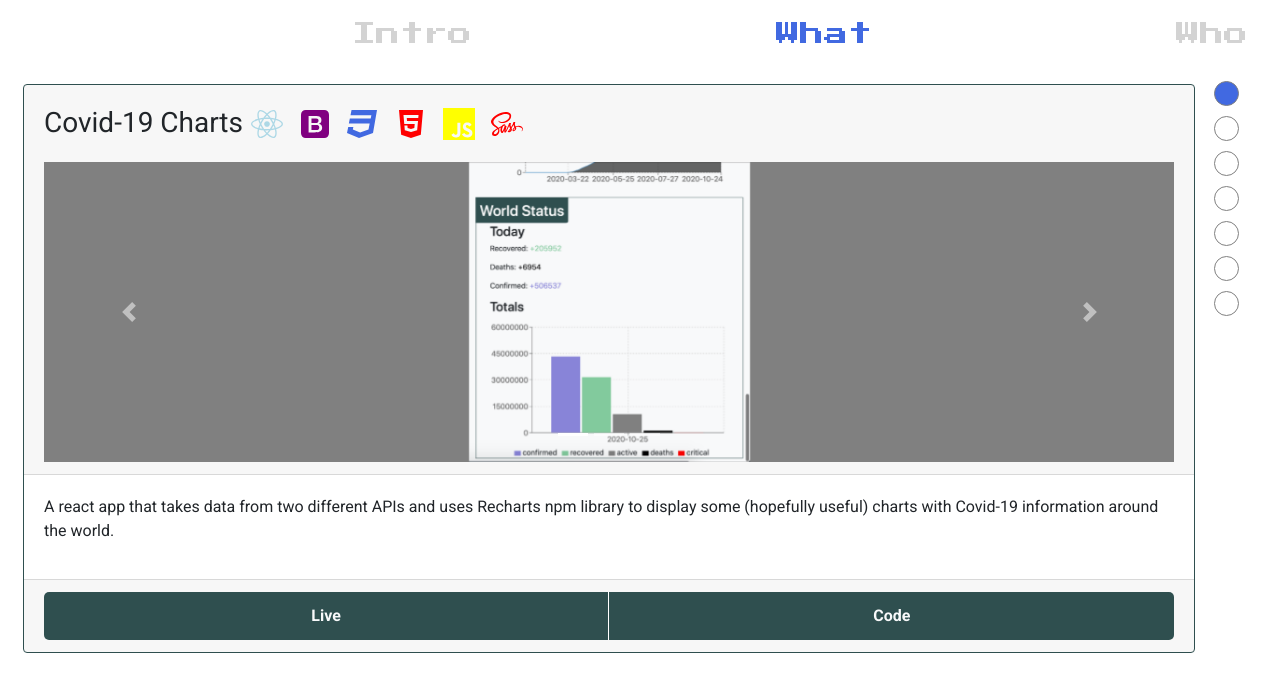
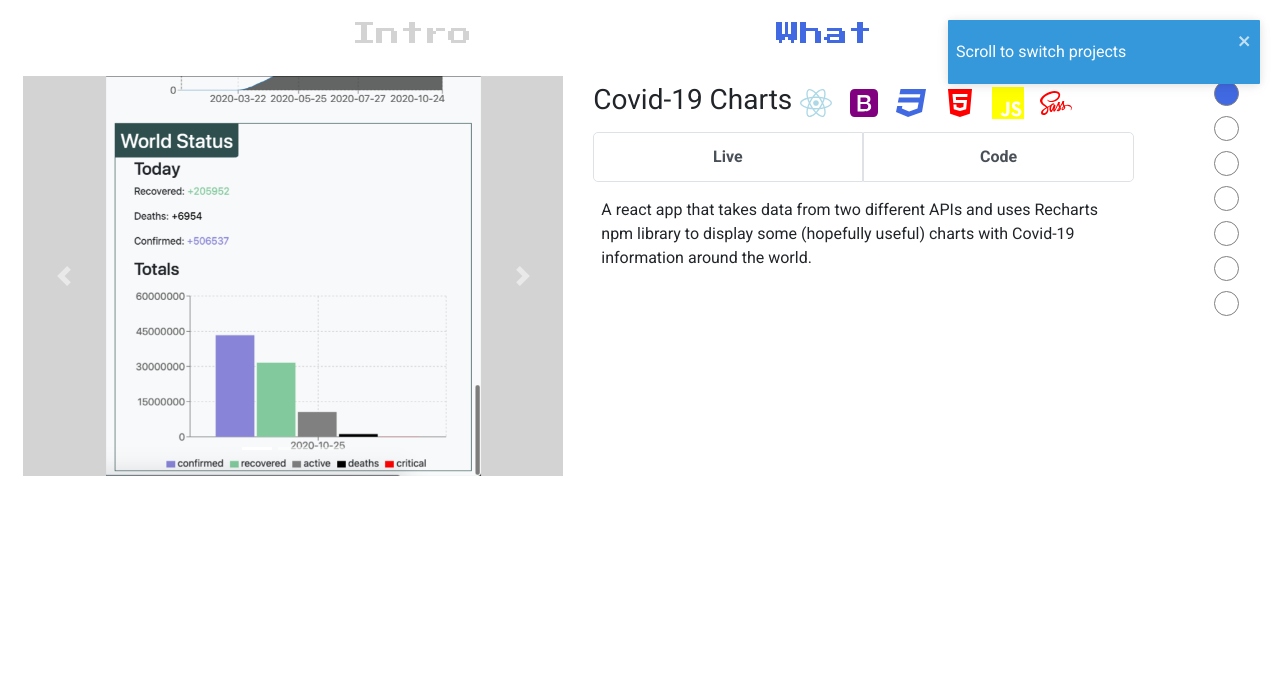
Before and after one commit to irlgabriel/portfolio, a React (Create React App) app: page /#/what in a window 1280 px wide. Shown: the top 692 px of the page. Built offline with nearby package versions, Linux system fonts and the light colour scheme.

Commit message:
first decently looking working version

```diff
--- a/package.json
+++ b/package.json
@@ -22,6 +22,7 @@
     "react-router-dom": "^5.2.0",
     "react-scripts": "3.4.3",
     "react-scrollspy": "^3.4.3",
+    "react-toastify": "^6.0.9",
     "react-transition-group": "^4.4.1",
     "reactstrap": "^8.6.0",
     "styled-components": "^5.2.0"
--- a/src/App.components.js
+++ b/src/App.components.js
@@ -2,7 +2,7 @@ import styled from "styled-components";
 import { Container } from "reactstrap";
 
 export const Cont = styled(Container)`
-  background: url(${({image}) =>(image)});
+  background: url(${({ image }) => image});
   background-repeat: no-repeat;
   background-size: cover;
-`
+`;
--- a/src/App.js
+++ b/src/App.js
@@ -1,7 +1,9 @@
 import React from "react";
 import GlobalStyle from "./globalStyles";
-import { HashRouter as Router, Route} from "react-router-dom";
+import { HashRouter as Router, Route } from "react-router-dom";
 import "bootstrap/dist/css/bootstrap.min.css";
+import { ToastContainer, toast } from "react-toastify";
+import "react-toastify/dist/ReactToastify.css";
 
 // Components
 import { Cont as Container } from "./App.components";
@@ -9,13 +11,15 @@ import { Navbar, Projects, Footer, Intro, Me } from "./components";
 import { CSSTransition } from "react-transition-group";
 import { routes } from "./routes";
 function App() {
+  const notify = toast("Scroll to switch projects", { type: toast.TYPE.INFO });
+
   return (
     <Router basename="/">
-      <Container id="everywhere-container" fluid={true} className="px-0"
-      >
+      <Container id="everywhere-container" fluid={true} className="px-0">
+        <ToastContainer />
         <GlobalStyle />
         <Navbar />
-        <Container className="p-relative">
+        <Container fluid className="p-relative">
           {routes.map(({ path, Component }) => (
             <Route key={path} exact path={path}>
               {({ match }) => (
@@ -25,8 +29,8 @@ function App() {
                   classNames="page"
                   unmountOnExit
                 >
-                  <div className="page mb-auto">
-                    <Component/>
+                  <div className="mb-auto">
+                    <Component />
                   </div>
                 </CSSTransition>
               )}
--- a/src/components/Footer/Data.js
+++ b/src/components/Footer/Data.js
@@ -6,7 +6,6 @@ import {
   FaLinkedin,
 } from "react-icons/fa";
 import { AiFillMail } from "react-icons/ai";
-
 
 export const contacts = [
   {
--- a/src/components/Footer/Footer.js
+++ b/src/components/Footer/Footer.js
@@ -4,7 +4,6 @@ import { contacts } from "./Data";
 import { Container, ListGroup, ListGroupItem } from "reactstrap";
 
 export default function Footer() {
-
   return (
     <Container fluid={true} className="py-2">
       <ListGroup id="footer" className="mx-auto" horizontal="sm">
--- a/src/components/Intro/Intro.js
+++ b/src/components/Intro/Intro.js
@@ -2,9 +2,5 @@ import React from "react";
 import { Container } from "reactstrap";
 
 export default () => {
-  return (
-    <Container className="mb-auto" fluid>
-      <h2>INTRO</h2>
-    </Container>
-  );
+  return <Container className="mb-auto" fluid></Container>;
 };
--- a/src/components/Navbar/Navbar.js
+++ b/src/components/Navbar/Navbar.js
@@ -3,7 +3,6 @@ import { useLocation } from "react-router-dom";
 import { Intro, Me, Projects } from "../../components";
 import { Navbar, Nav, Container } from "reactstrap";
 import { NavLink } from "./Navbar.components";
-
 
 export default function AppNavbar() {
   const [location, setLocation] = useState(useLocation().pathname);
--- a/src/components/Projects/MainProject/MainProject.js
+++ b/src/components/Projects/MainProject/MainProject.js
@@ -5,33 +5,34 @@ import {
   CarouselIndicators,
   CarouselControl,
   ListGroupItem,
-  Card,
-  CardBody,
-  CardTitle,
-  CardHeader,
-  CardSubtitle,
-  CardFooter,
   Row,
+  Container,
   Col,
+  Toast,
 } from "reactstrap";
 import { ImageContainer } from "./Mainproject.components";
 
-
-export default function MainProject({ images, id, name, techIcons, desc, liveURL, codeURL, setParentAnimating }) {
+export default function MainProject({
+  images,
+  id,
+  name,
+  techIcons,
+  desc,
+  liveURL,
+  codeURL,
+  setParentAnimating,
+}) {
   const [activeIndex, setActiveIndex] = useState(0);
   const [animating, setAnimating] = useState(false);
-
   const next = () => {
     if (animating) return;
-    const nextIndex =
-      activeIndex === images.length - 1 ? 0 : activeIndex + 1;
+    const nextIndex = activeIndex === images.length - 1 ? 0 : activeIndex + 1;
     setActiveIndex(nextIndex);
   };
 
   const previous = () => {
     if (animating) return;
-    const nextIndex =
-      activeIndex === 0 ? images.length - 1 : activeIndex - 1;
+    const nextIndex = activeIndex === 0 ? images.length - 1 : activeIndex - 1;
     setActiveIndex(nextIndex);
   };
 
@@ -41,22 +42,10 @@ export default function MainProject({ images, id, name, techIcons, desc, liveURL
   };
 
   return (
-    <Card
-      id={id}
-      className="card mt-2 p-relative"
-      style={{ background: "transparent" }}
-    >
-      <CardHeader>
-        <CardTitle className="d-inline-block h3">{name}</CardTitle>
-        {techIcons.map((icon) => (
-          <span className="mx-2" style={{ fontSize: "2rem" }}>
-            {icon}
-          </span>
-        ))}
-        <CardSubtitle className="mb-3"></CardSubtitle>
-        {
-
+    <Row className="project-row" id={id}>
+      <Col xs="12" sm="6" className="project-carousel-col">
         <Carousel
+          style={{ width: "400px" }}
           interval={false}
           activeIndex={activeIndex}
           next={next}
@@ -89,20 +78,22 @@ export default function MainProject({ images, id, name, techIcons, desc, liveURL
             onClickHandler={next}
           />
         </Carousel>
-        }
-      </CardHeader>
-      <CardBody>
-        <p>{desc}</p>
-      </CardBody>
-      <CardFooter>
-        <Row noGutters className="mx-0">
-          <Col className="border-left-radius-5 text-center text-dark ">
+      </Col>
+      <Col xs="12" sm="6" className="project-info-col">
+        <Row noGutters>
+          <Container fluid className="flex-wrap d-flex align-items-center px-0">
+            <h3 className="mb-0">{name}</h3>
+            {techIcons.map((icon) => (
+              <span className="mx-2" style={{ fontSize: "2rem" }}>
+                {icon}
+              </span>
+            ))}
+          </Container>
+          <Col className="my-2 border-left-radius-5 border text-center text-dark ">
             <ListGroupItem
               style={{
                 borderRight: "1px solid white",
-                backgroundColor: "darkslategray",
               }}
-              className="text-light"
               tag="a"
               href={liveURL}
               action
@@ -110,19 +101,14 @@ export default function MainProject({ images, id, name, techIcons, desc, liveURL
               <span className="font-weight-bold">Live</span>
             </ListGroupItem>
           </Col>
-          <Col className="border-right-radius-5 text-center text-dark ">
-            <ListGroupItem
-              style={{ backgroundColor: "darkslategray" }}
-              className="text-light"
-              tag="a"
-              href={codeURL}
-              action
-            >
+          <Col className="my-2 border-right-radius-5 border text-center text-dark ">
+            <ListGroupItem tag="a" href={codeURL} action>
               <span className="font-weight-bold">Code</span>
             </ListGroupItem>
           </Col>
+          <p className="py-2 px-2">{desc}</p>
         </Row>
-      </CardFooter>
-    </Card>
+      </Col>
+    </Row>
   );
 }
--- a/src/components/Projects/MainProject/Mainproject.components.js
+++ b/src/components/Projects/MainProject/Mainproject.components.js
@@ -5,9 +5,9 @@ export const ImageContainer = styled.div`
   background-size: contain;
   background-repeat: no-repeat;
   background-position: center;
-  width: 60%;
+  width: 80%;
   margin: 0 auto;
-  min-height: 300px;
-  max-height: 350px;
+  min-height: 400px;
+  max-height: 650px;
   transition: all 0.3s ease;
 `;
--- a/src/components/Projects/Projects.js
+++ b/src/components/Projects/Projects.js
@@ -3,7 +3,6 @@ import { mainProjects } from "./Data";
 import { MainProject } from "..";
 import { CSSTransition } from "react-transition-group";
 import { Row, Col } from "reactstrap";
-
 
 export default () => {
   const slides = mainProjects.length;
@@ -15,45 +14,57 @@ export default () => {
   const handleScroll = (e) => {
     // Check for kinetic scroll first
     var curTime = new Date().getTime();
-    if(typeof prevTime !== 'undefined'){
+    if (typeof prevTime !== "undefined") {
       var timeDiff = curTime - prevTime;
-      if(timeDiff > 100) {
-        if(animating) return;
-        if(e.deltaY > 0) {
-          setScroll(true)
-          if(slide !== slides - 1) {
+      if (timeDiff > 100) {
+        if (animating) return;
+        if (e.deltaY > 0) {
+          setScroll(true);
+          if (slide !== slides - 1) {
             setAnimating(true);
-            setSlide(slide + 1);
+            setTimeout(() => {
+              setSlide(slide + 1);
+            }, 300);
           }
         }
-        if(e.deltaY < 0) {
-          setScroll(false)
-          if(slide !== 0) {
+        if (e.deltaY < 0) {
+          setScroll(false);
+          if (slide !== 0) {
             setAnimating(true);
-            setSlide(slide - 1);
+            setTimeout(() => {
+              setSlide(slide - 1);
+            }, 300);
           }
         }
       }
     }
     prevTime = curTime;
-  }
+  };
   return (
     <div className="mx-2 my-2 p-relative" onWheel={handleScroll}>
       <div className="project-container">
         <CSSTransition
-        in={animating}
-        classNames={`${scrollUp ? "section-scroll" : "section-scroll-inverse"}`}
-        timeout={600}
-        onEntered={() => setAnimating(false)}
+          in={animating}
+          classNames={`${
+            scrollUp ? "section-scroll" : "section-scroll-inverse"
+          }`}
+          timeout={600}
+          onEntered={() => setAnimating(false)}
         >
-          <div className="projects-carousel section-scroll">
+          <div className="projects-carousel">
             <MainProject {...mainProjects[slide]} />
           </div>
         </CSSTransition>
         <div className="carousel-bubbles">
-          {mainProjects.map((p, index) =>
-            <div onClick={() => setSlide(index)} className={`bubble ${mainProjects[slide].id === p.id ? "checked-bubble" : ""}`} data-id={p.id}></div>
-          )}
+          {mainProjects.map((p, index) => (
+            <div
+              onClick={() => setSlide(index)}
+              className={`bubble ${
+                mainProjects[slide].id === p.id ? "checked-bubble" : ""
+              }`}
+              data-id={p.id}
+            ></div>
+          ))}
         </div>
       </div>
     </div>
--- a/src/globalStyles.js
+++ b/src/globalStyles.js
@@ -7,8 +7,9 @@ const GlobalStyle = createGlobalStyle`
   box-sizing: border-box;
   font-family: 'Roboto', sans-serif;
 }
+
 .slide {
-  background-color: gray !important;
+  background: lightgray;
 }
 
 body {
@@ -100,11 +101,11 @@ body {
 }
 
 #img-me {
-  background-image: url("images/me.jpeg")
+  background-image: url("../src/images/me.jpeg")
 }
-.projects-carousel {
-  flex: 1;
-}
+
+
+
 .carousel-bubbles {
   width: 5%;
   display: flex;
@@ -117,7 +118,7 @@ body {
   border-radius: 50%;
   border: 1px solid gray;
   margin: 5px auto;
-  transition: all 1200ms ease-in-out;
+  transition: all 600ms ease-in-out;
 }
 .checked-bubble {
   background: royalblue;
@@ -126,8 +127,12 @@ body {
 .project-container {
   overflow: hidden;
   display: flex;
-  justify-content: center;
+  justify-content: space-between;
 }
+.projects-carousel {
+  width: 90% !important;
+}
+
 
 // REACT-TRANSITION-GROUP ANIMATIONS
 .page {
```
Also changed, not shown: src/routes.js (+5 -9 lines), 1 other file (tests, documents, lock files or other folders).
